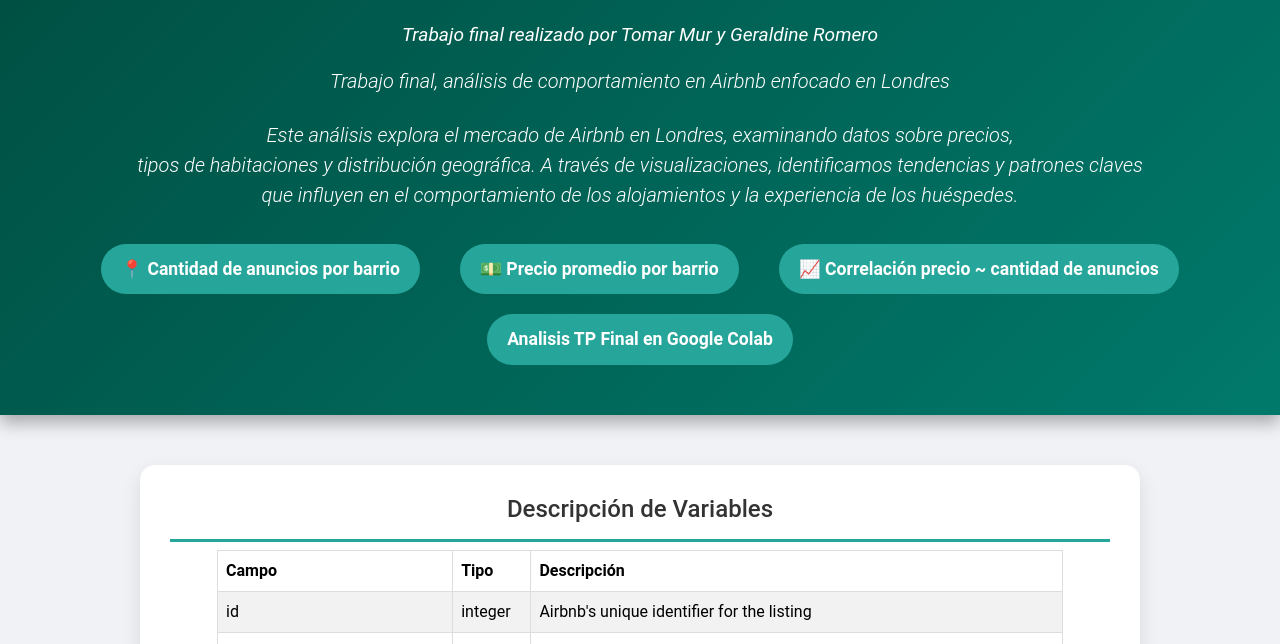
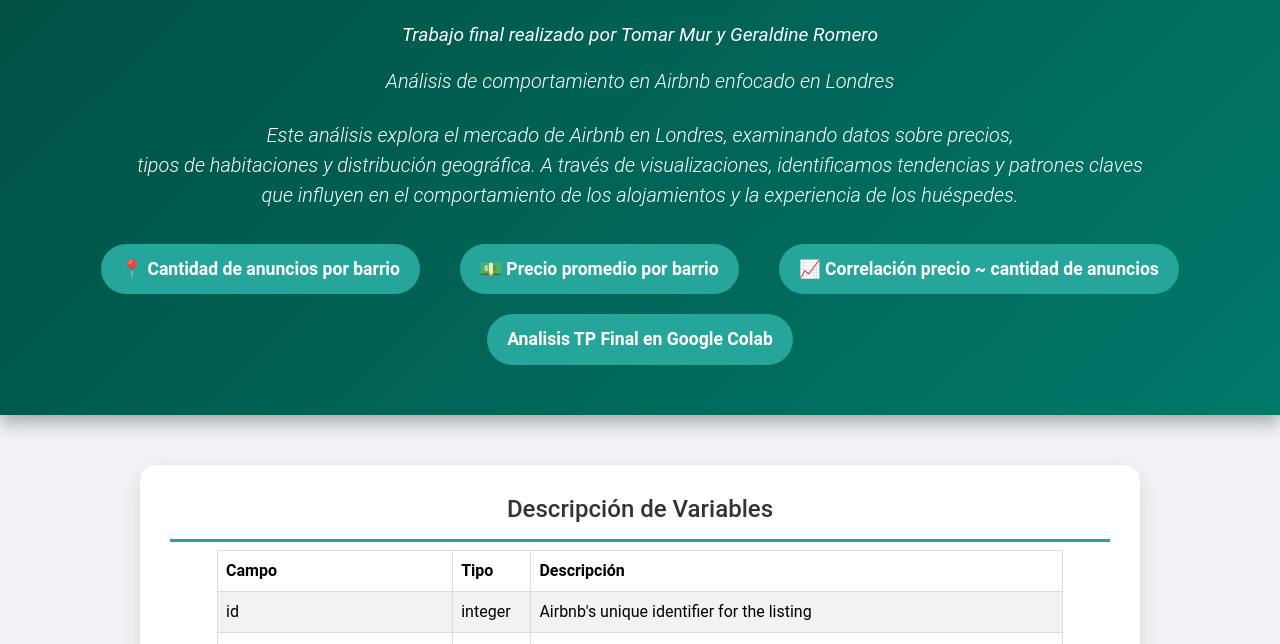
Before and after one commit to ger4ldineromero/ecd2024b, a plain HTML site: page tpfinal/tpfinal_londres.html in a window 1280 px wide. Shown: the part 156-800 px from the top of the page. Drawn offline with nearby package versions, Linux system fonts and the light colour scheme.

Commit message:
Update tpfinal_londres.html

```diff
--- a/tpfinal/tpfinal_londres.html
+++ b/tpfinal/tpfinal_londres.html
@@ -144,7 +144,7 @@
       <h1 class="display-4 mb-3">Trabajo final InfoVis</h1>
       <p class="lead mb-4">Maestría Ciencia de Datos ITBA - 2024b</p>
       <p>Trabajo final realizado por Tomar Mur y Geraldine Romero</p>
-      <p class="lead mb-4">Trabajo final, análisis de comportamiento en Airbnb enfocado en Londres</p>
+      <p class="lead mb-4">Análisis de comportamiento en Airbnb enfocado en Londres</p>
       <p class="lead mb-4">Este análisis explora el mercado de Airbnb en Londres, examinando datos sobre precios,<br>
         tipos de habitaciones y distribución geográfica. A través de visualizaciones, identificamos tendencias y patrones claves<br>
         que influyen en el comportamiento de los alojamientos y la experiencia de los huéspedes.</p>
```
